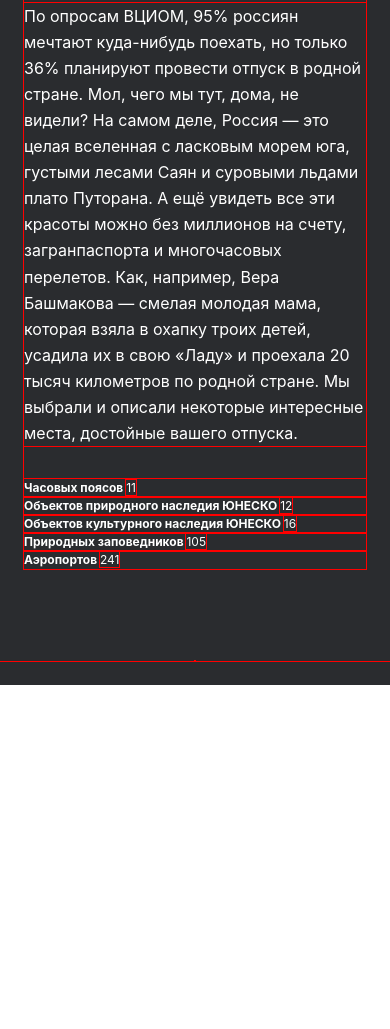
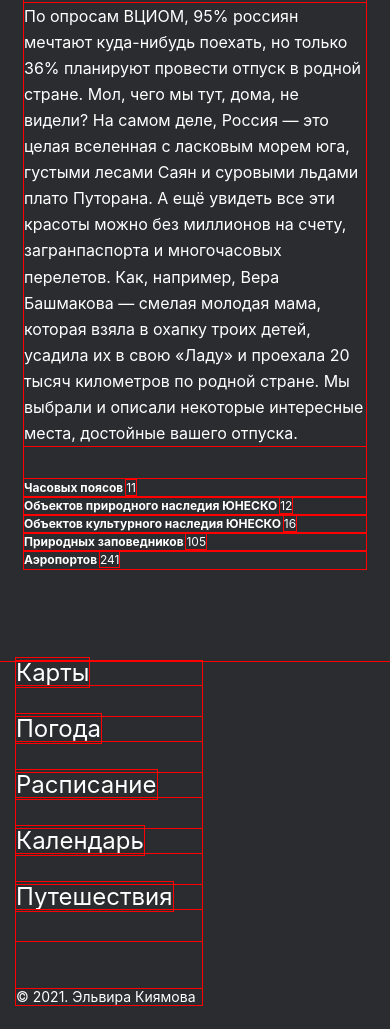
Before and after one commit to 89373611988/russia-travel, a plain HTML site: page index.html in a window 390 px wide. Shown: the part 837-1866 px from the top of the page. Before the commit the page ends 1522 px from the top, so only its background shows below. Drawn offline with Linux system fonts and the light colour scheme; a web font is replaced by a local one.

Commit message:
добавила footer

```diff
--- /dev/null
+++ b/blocks/footer/__copyight/footer__copyight.css
@@ -0,0 +1,11 @@
+.footer__copyright {
+  margin: 0;
+  font-size: 14px;
+  line-height: 16px;
+}
+
+@media (max-width: 320px) {
+  .footer__copyright {
+    line-height: 14px;
+  }
+}
--- /dev/null
+++ b/blocks/footer/__item/footer__item.css
@@ -0,0 +1,11 @@
+.footer__item {
+  list-style-type: none;
+  margin-right: 18px;
+}
+
+@media (max-width: 750px) {
+  .footer__item {
+    width: 186px;
+    margin-bottom: 32px;
+  }
+}
--- /dev/null
+++ b/blocks/footer/__link/footer__link.css
@@ -0,0 +1,10 @@
+.footer__link {
+  color: #fff;
+  text-decoration: none;
+}
+
+.footer__link:hover {
+  opacity: 0.7;
+  cursor: pointer;
+  transition: opacity 0.5s ease;
+}
--- /dev/null
+++ b/blocks/footer/__list/footer__list.css
@@ -0,0 +1,22 @@
+.footer__list {
+  display: flex;
+  flex-direction: row;
+  padding: 0;
+  margin: 0;
+  font-size: 16px;
+  line-height: 18px;
+}
+
+@media (max-width: 750px) {
+  .footer__list {
+    flex-direction: column;
+    margin-bottom: 48px;
+  }
+}
+
+@media (max-width: 400px) {
+  .footer__list {
+    font-size: 24px;
+    line-height: 24px;
+  }
+}
--- /dev/null
+++ b/blocks/footer/footer.css
@@ -0,0 +1,51 @@
+.footer {
+  width: 1184px;
+  display: flex;
+  flex-direction: row;
+  justify-content: space-between;
+}
+
+@media (max-width: 1220px) {
+  .footer {
+    width: 1000px;
+  }
+}
+
+@media (max-width: 1024px) {
+  .footer {
+    width: 928px;
+  }
+}
+
+@media (max-width: 960px) {
+  .footer {
+    width: 800px;
+  }
+}
+
+@media (max-width: 960px) {
+  .footer {
+    width: 800px;
+  }
+}
+
+@media (max-width: 840px) {
+  .footer {
+    width: 750px;
+  }
+}
+
+@media (max-width: 768px) {
+  .footer {
+    width: 720px;
+  }
+}
+
+@media (max-width: 750px) {
+  .footer {
+    width: 186px;
+    flex-direction: column;
+    align-self: flex-start;
+    margin-left: 16px;
+  }
+}
--- a/blocks/header/__lang-link/header__lang-link.css
+++ b/blocks/header/__lang-link/header__lang-link.css
@@ -11,3 +11,9 @@
     line-height: 20px;
   }
 }
+
+.header__lang-link:hover {
+  opacity: 0.7;
+  cursor: pointer;
+  transition: opacity 0.5s ease;
+}
--- a/index.html
+++ b/index.html
@@ -51,6 +51,26 @@
       </main>
 
       <footer class="footer">
+        <ul class="footer__list">
+          <li class="footer__item">
+            <a href="https://yandex.ru/maps" class="footer__link">Карты</a>
+          </li>
+          <li class="footer__item">
+            <a href="https://yandex.ru/pogoda" class="footer__link">Погода</a>
+          </li>
+          <li class="footer__item">
+            <a href="https://rasp.yandex.ru" class="footer__link">Расписание</a>
+          </li>
+          <li class="footer__item">
+            <a href="https://calendar.yandex.ru" class="footer__link">Календарь</a>
+          </li>
+          <li class="footer__item">
+            <a href="https://travel.yandex.ru" class="footer__link">Путешествия</a>
+          </li>
+        </ul>
+        <p class="footer__copyright">&copy; 2021. Эльвира Киямова</p>
+      </footer>
+
     </div>
   </body>
 </html>
--- a/pages/index.css
+++ b/pages/index.css
@@ -25,4 +25,10 @@
 @import url("../blocks/intro/__item/intro__item.css");
 @import url("../blocks/intro/__number/intro__number.css");
 
+@import url("../blocks/footer/footer.css");
+@import url("../blocks/footer/__list/footer__list.css");
+@import url("../blocks/footer/__item/footer__item.css");
+@import url("../blocks/footer/__link/footer__link.css");
+@import url("../blocks/footer/__copyight/footer__copyight.css");
+
 @import url("../fonts/Inter\ Web");
```
